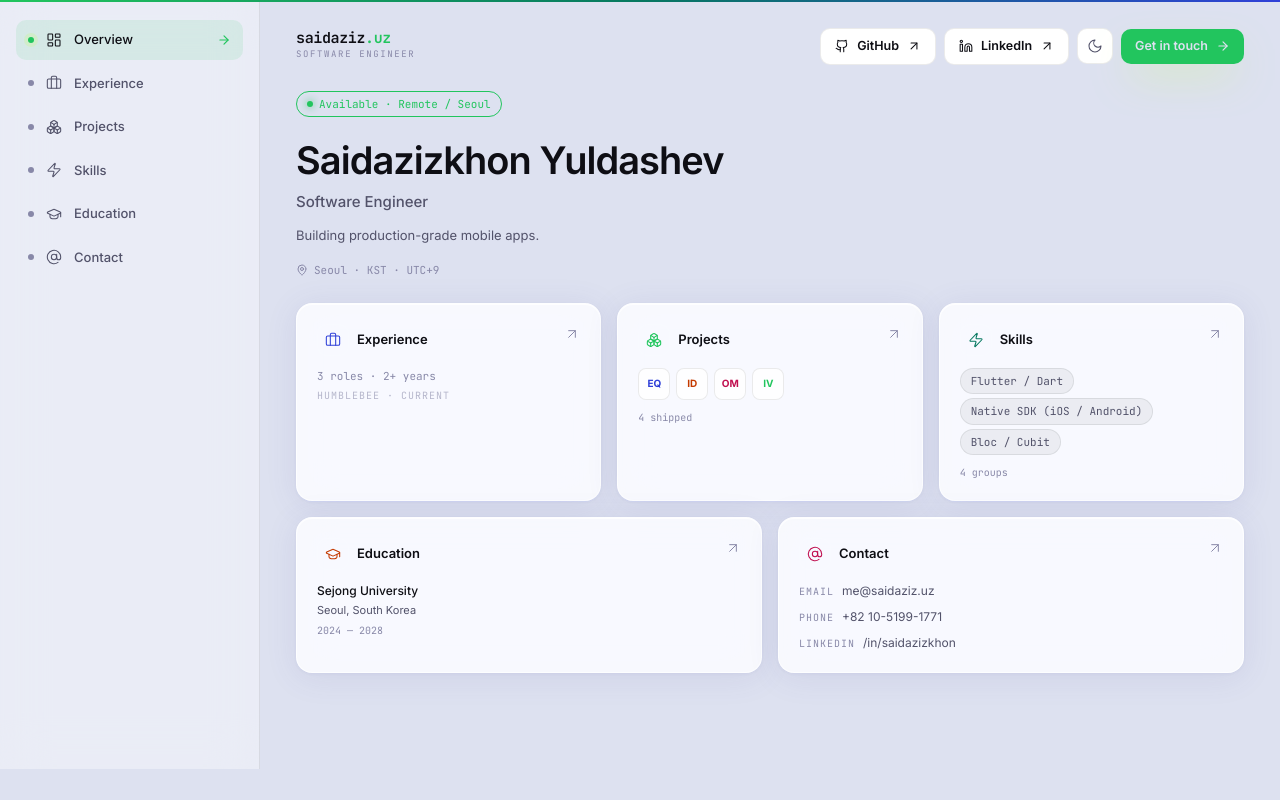
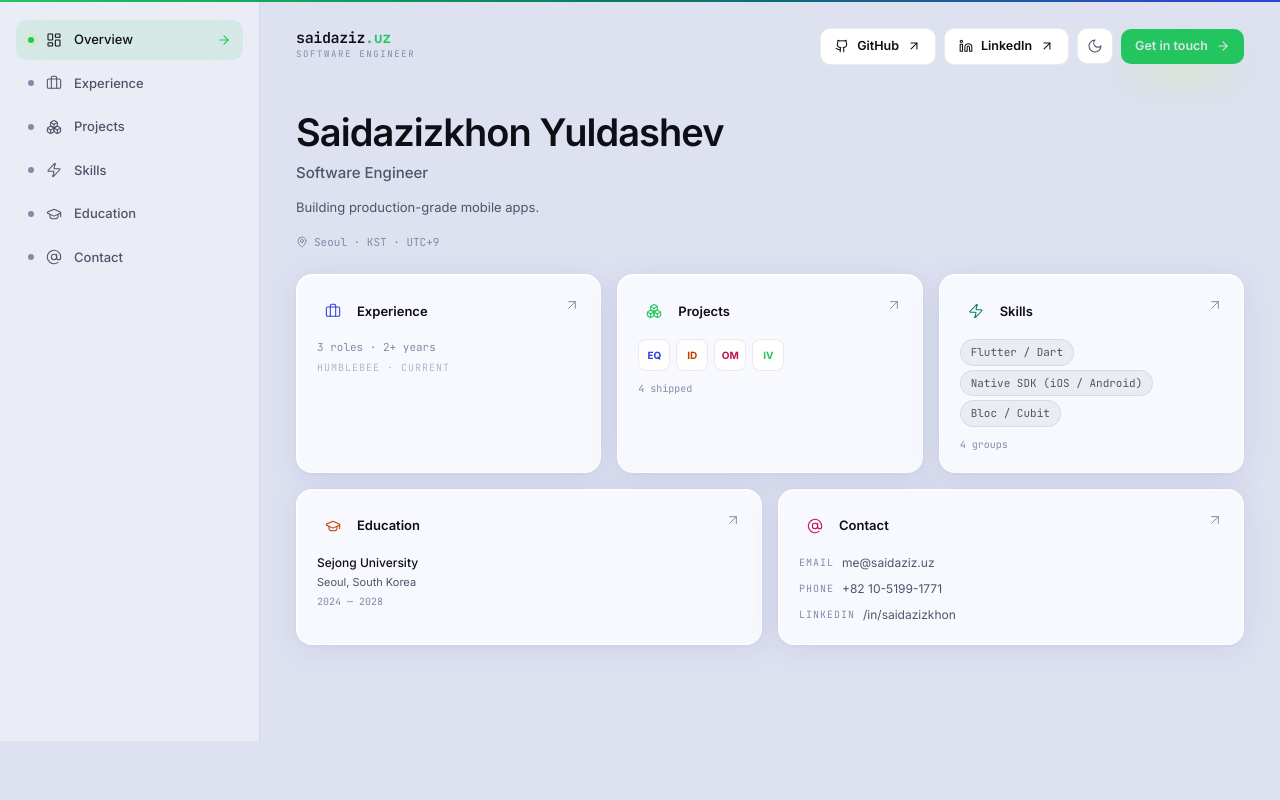
Before and after one commit to Saidazizkhon05/saidazizuz, a React (Vite) app: page / in a window 1280 px wide. Built offline with nearby package versions, Linux system fonts and the light colour scheme.

Commit message:
remove availability badge from dashboard

```diff
--- a/src/components/DashboardGrid.tsx
+++ b/src/components/DashboardGrid.tsx
@@ -45,7 +45,6 @@ export function DashboardGrid() {
     >
       {/* ── Identity header ──────────────────────────── */}
       <motion.div variants={fadeUp} className="col-span-12 pb-2">
-        <TagChip label="Available · Remote / Seoul" color="var(--color-accent)" dot />
         <h1 className="mt-5 text-[32px] font-semibold leading-tight tracking-tight text-text sm:text-[38px]">
           {cv.fullName}
         </h1>
```
